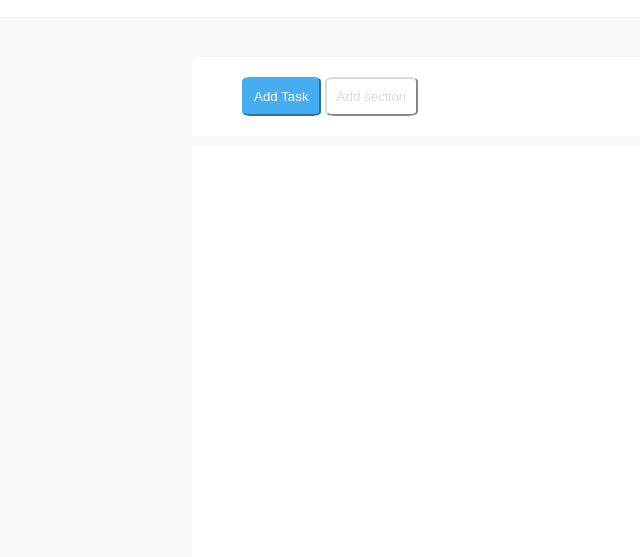
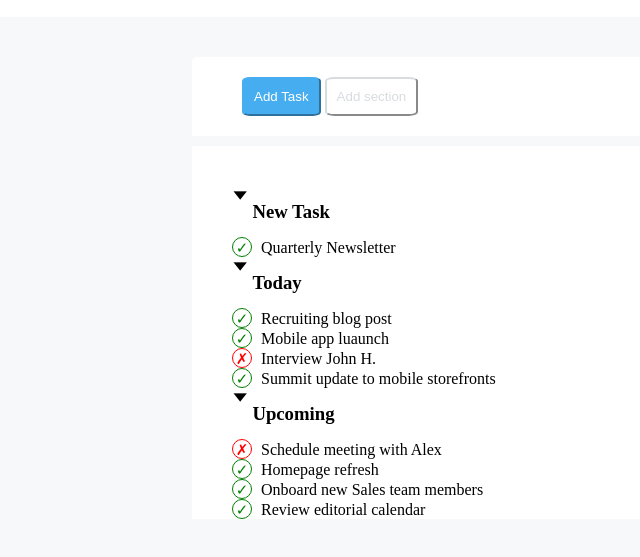
Before and after one commit to PaoloIncollu/html-css-toboolist, a plain HTML site: page index.html in a window 1280 px wide. Shown: the part 73-630 px from the top of the page, without its empty margins (0-640 px from the left). Drawn offline with Linux system fonts and the light colour scheme.

Commit message:
caricamento struttura pagina

```diff
--- a/css/style.css
+++ b/css/style.css
@@ -35,13 +35,44 @@ body{
     width: 70%;
     margin-left: auto;
     margin-right: auto;
-    height: 500px;
+    padding-top:40px;
+    padding-left: 40px;
 }
 
 
 .button{
 
     border-radius: 10%;
+
+}
+
+.freccia{
+
+    display: inline-block;
+    vertical-align: middle;
+    font-size: 30px;
+
+
+
+}
+
+.title-section{
+
+    display: inline-block;
+    vertical-align: middle;
+
+}
+
+.check{
+
+    display: inline-block;
+    width: 20px;
+    height: 20px;
+    border-radius: 50%;
+    margin-right: 5px;
+    text-align: center;
+    line-height: 20px;
+    font-size: 15px;
 
 }
 
@@ -55,6 +86,7 @@ body{
 
     display: inline-block;
     vertical-align: middle;
+
 }
 
 #add-task{
@@ -72,3 +104,15 @@ body{
     border-color:#D8DCDF;
     padding: 10px;
 }
+
+#true{
+
+    color: green;
+    border: 1px solid green;
+}
+
+#false{
+
+    color: red;
+    border: 1px solid red;
+}
--- a/index.html
+++ b/index.html
@@ -39,16 +39,151 @@
 
             <section>
                 <!--sezione new task-->
+                <div>
+                    <span class="freccia">
+
+                        &#129171;
+
+                    </span>
+
+                    <h3 class="title-section">
+
+                        New Task
+
+                    </h3>
+
+                </div>
+
+                <div>
+
+                    <span id="true" class="check">
+                        &check;
+                    </span>
+
+                    Quarterly Newsletter
+
+                </div>
 
             </section>
 
             <section>
                 <!--sezione today-->
 
+                <div>
+
+                    <span class="freccia">
+
+                        &#129171;
+
+                    </span>
+
+                    <h3 class="title-section">
+
+                        Today
+
+                    </h3>
+
+                </div>
+
+                <div>
+
+                    <span  id="true" class="check">
+                        &check;
+                    </span>
+
+                    Recruiting blog post
+
+                </div>
+
+                <div>
+
+                    <span id="true" class="check">
+                        &check;
+                    </span>
+
+                    Mobile app luaunch
+
+                </div>
+
+                <div>
+
+                    <span id="false" class="check">
+                        &cross;
+                    </span>
+
+                    Interview John H.
+
+                </div>
+
+                <div>
+
+                    <span id="true" class="check">
+                        &check;
+                    </span>
+
+                    Summit update to mobile storefronts
+
+                </div>
+
             </section>
 
             <section>
                 <!--sezione upcoming-->
+
+                <div>
+                    <span class="freccia">
+
+                        &#129171;
+
+                    </span>
+
+                    <h3 class="title-section">
+
+                        Upcoming
+
+                    </h3>
+
+                </div>
+
+                <div>
+
+                    <span  id="false" class="check">
+                        &cross;
+                    </span>
+
+                    Schedule meeting with Alex
+
+                </div>
+
+                <div>
+
+                    <span id="true" class="check">
+                        &check;
+                    </span>
+
+                    Homepage refresh
+
+                </div>
+
+                <div>
+
+                    <span id="true" class="check">
+                        &check;
+                    </span>
+
+                    Onboard new Sales team members
+
+                </div>
+
+                <div>
+
+                    <span id="true" class="check">
+                        &check;
+                    </span>
+
+                    Review editorial calendar
+
+                </div>
 
             </section>
 
```
